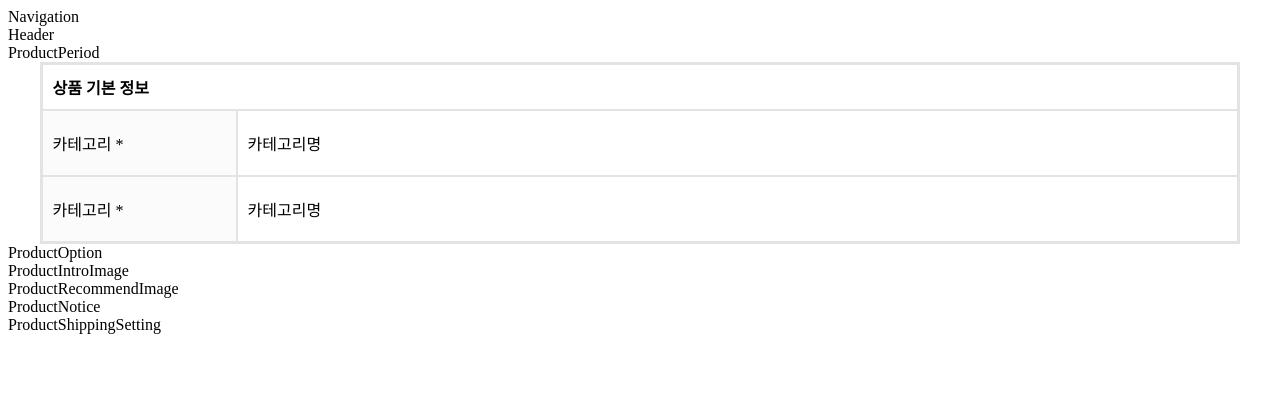
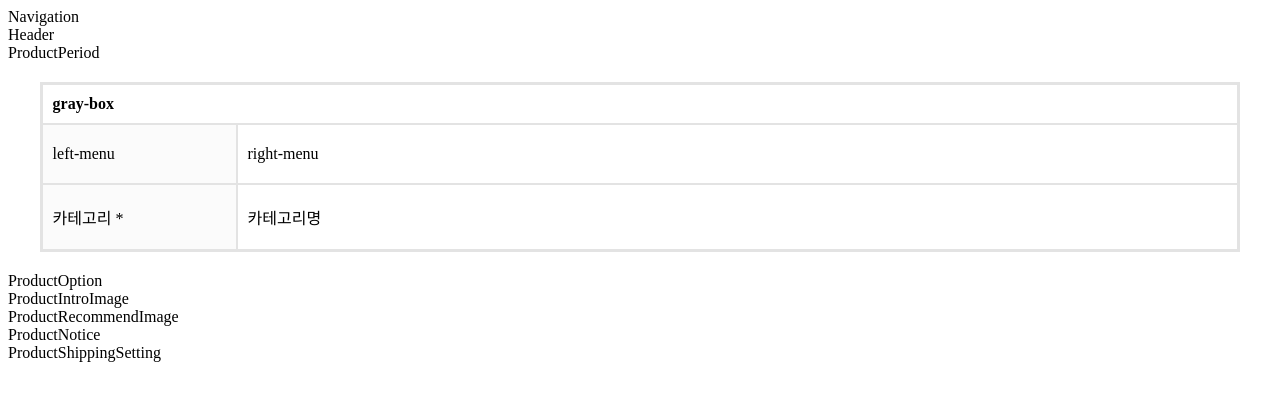
Before and after one commit to PreOnBoarding-Team17/Week1_Product_Registration, a React (Create React App) app: page / in a window 1280 px wide. Shown: the top 400 px of the page. Built offline with nearby package versions, Linux system fonts and the light colour scheme.

Commit message:
Feat - 공통으로 쓸 scss 수정, 샘플 추가

```diff
--- a/src/Components/ProductInformation/index.jsx
+++ b/src/Components/ProductInformation/index.jsx
@@ -3,10 +3,10 @@ import React from "react";
 function ProductInformation() {
   return (
     <section className="gray-box">
-      <div className="title">상품 기본 정보</div>
+      <div className="title">gray-box</div>
       <div className="menu">
-        <div className="left-menu">카테고리 *</div>
-        <div className="right-menu">카테고리명</div>
+        <div className="left-menu">left-menu</div>
+        <div className="right-menu">right-menu</div>
       </div>
       <div className="menu">
         <div className="left-menu">카테고리 *</div>
--- /dev/null
+++ b/src/Utils/Constants/MenuList.js
@@ -0,0 +1 @@
+// test
--- a/src/Utils/Styles/common.scss
+++ b/src/Utils/Styles/common.scss
@@ -2,7 +2,7 @@
   border: 2px solid #e3e3e3;
   box-sizing: border-box;
   width: 95%;
-  margin: auto;
+  margin: 20px auto;
 }
 
 .title {
@@ -23,8 +23,7 @@
 }
 
 .right-menu {
+  width: 85%;
   padding: 20px 10px;
   border: 1px solid #e3e3e3;
-
-  width: 85%;
 }
```
